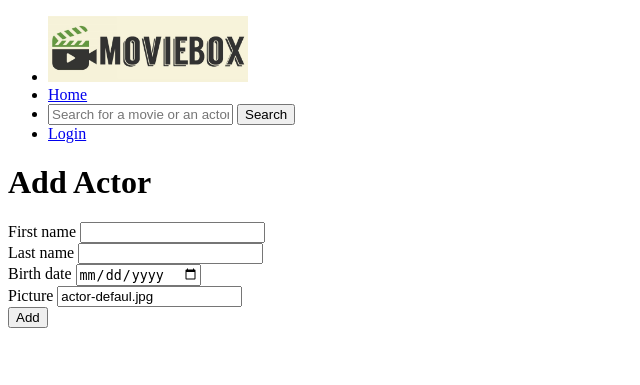
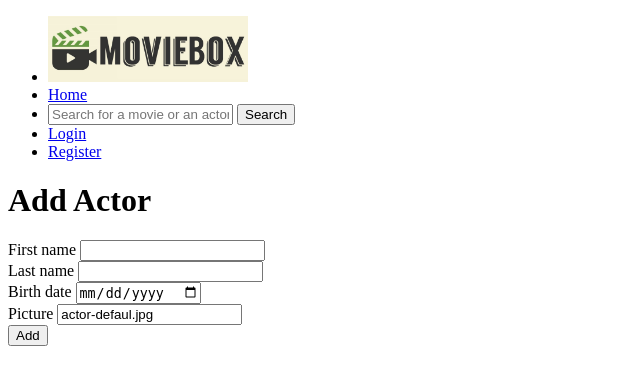
Before and after one commit to awp2017/MovieBox, a Django app: page /actor/add/ in a window 1280 px wide. Shown: the top 385 px of the page, without its empty margins (0-640 px from the left). Run offline with Django 3.2, Linux system fonts and the light colour scheme.

Commit message:
Added register button

```diff
--- a/MovieBoxProject/MovieBox/models.py
+++ b/MovieBoxProject/MovieBox/models.py
@@ -45,7 +45,7 @@ class Movie(models.Model):
 
 
 class MBUserProfile(models.Model):
-    user = models.OneToOneField(User, on_delete=models.CASCADE, related_name='MBUserProfile')
+    user = models.OneToOneField(User, on_delete=models.CASCADE, related_name='mbuserprofile')
     first_name = models.CharField(max_length=200)
     last_name = models.CharField(max_length=200)
     birth_date =  models.DateField(null=True, blank=True)
--- a/MovieBoxProject/MovieBox/templates/menu.html
+++ b/MovieBoxProject/MovieBox/templates/menu.html
@@ -15,6 +15,7 @@
     </li>
      {% if not request.user.is_authenticated %}
      <li><a href="{% url 'login' %}">Login</a></li>
+     <li><a href="{% url 'register' %}">Register</a></li>
      {% else %}
      <li><a href="{% url 'movie_create' %}">Add a new movie</a></li>
      <li><a href="{% url 'actor_create' %}">Add a new actor</a></li>
--- a/MovieBoxProject/MovieBox/urls.py
+++ b/MovieBoxProject/MovieBox/urls.py
@@ -25,9 +25,9 @@ urlpatterns = [
     url(r'^movie/add/$', views.MovieCreateView.as_view(), name='movie_create'),
     url(r'^movie/(?P<pk>[0-9]+)/update$', views.MovieUpdateView.as_view(), name='movie_update'),
     url(r'^movie/(?P<pk>[0-9]+)/voted/(?P<value>[0-5])/$', views.AddedScoreView.as_view(), name='voted'),
-    url(r'^login', views.login_view, name="login"),
+    url(r'^login/$', views.login_view, name="login"),
     url(r'^logout/$', views.logout_view, name="logout"),
     url(r'^search/(?P<input>[A-Za-z]+)/$', views.SearchPageListView.as_view(), name="search"),
     url(r'^profile/(?P<pk>[0-9]+)/$', views.UserProfileDetailView.as_view(), name='profile'),
-    url(r'^register', views.UserCreateView.as_view(), name="register"),
+    url(r'^register/$', views.UserCreateView.as_view(), name="register"),
 ]
```
Also changed, not shown: MovieBoxProject/MovieBox/migrations/0015_auto_20180113_1451.py (added).
